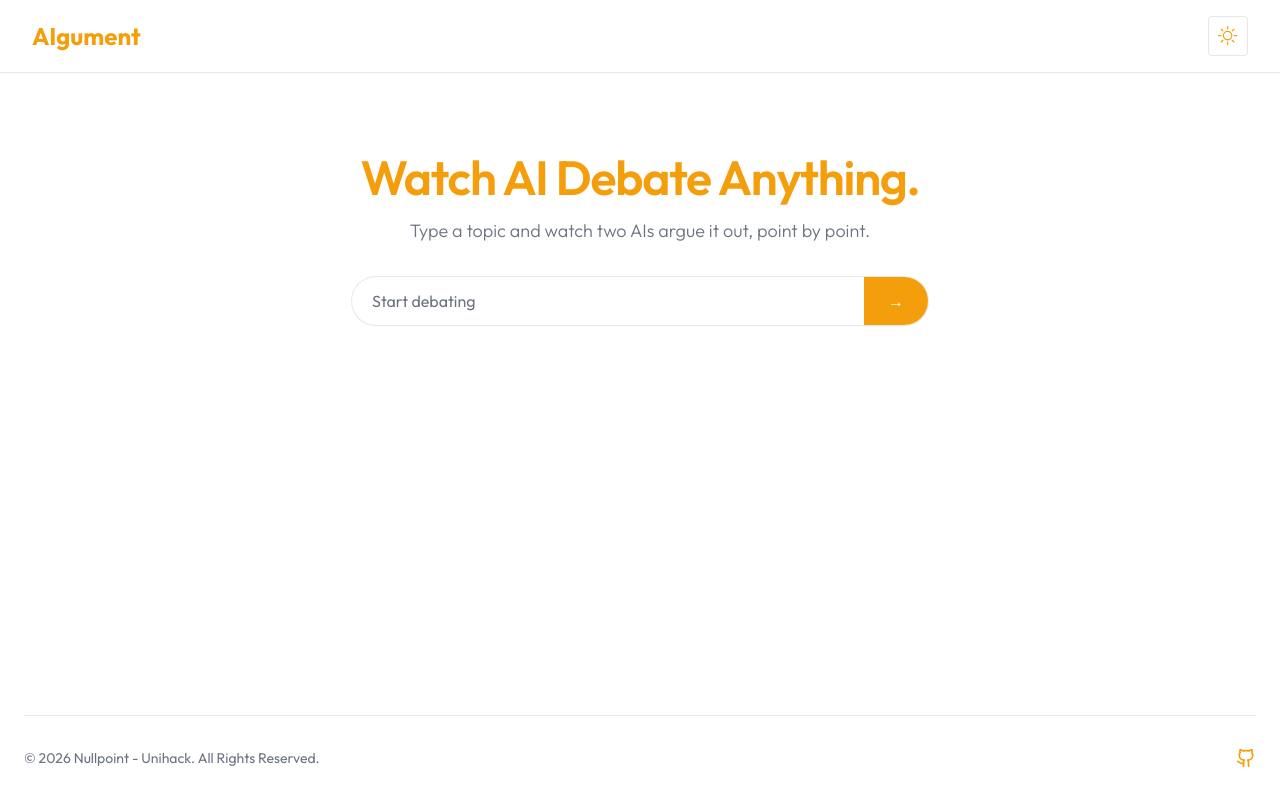
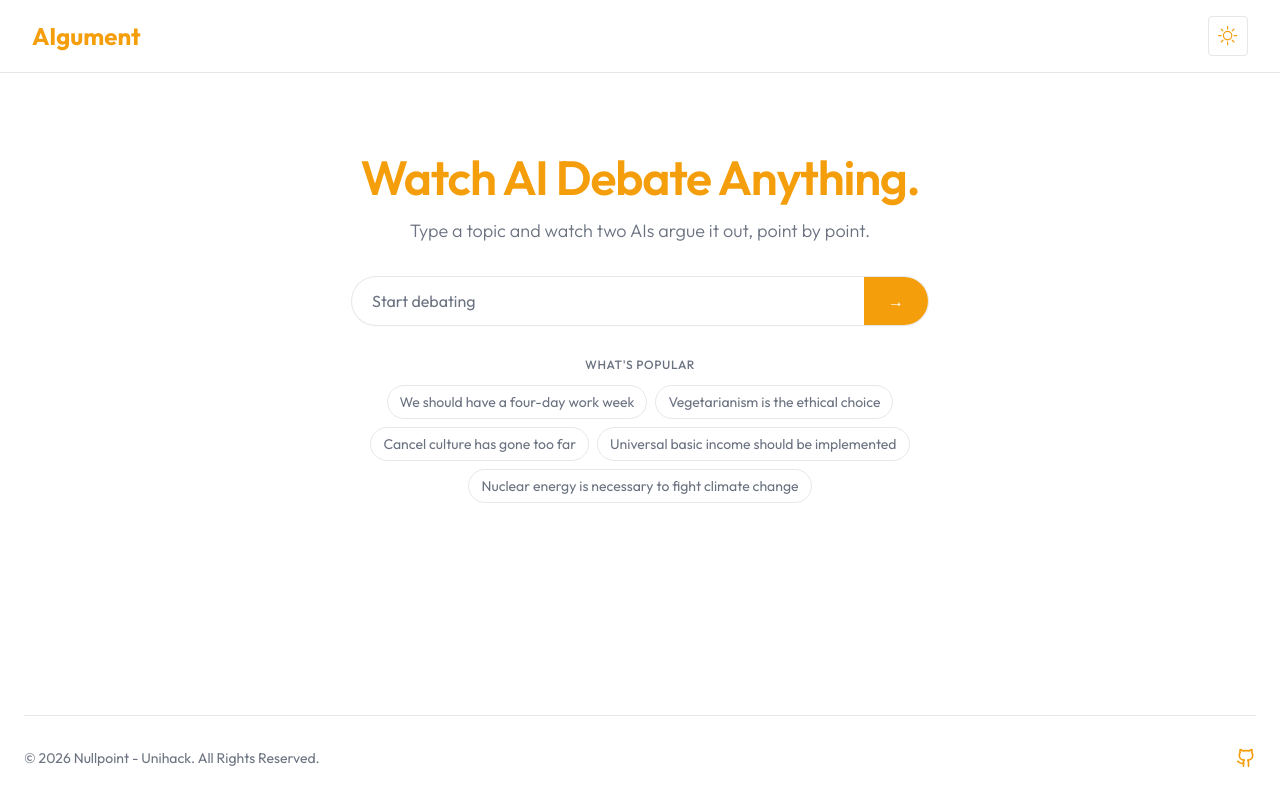
Before and after one commit to BruceHuangQQ/AIgument-frontend, a Next.js app: page / in a window 1280 px wide. Built offline with nearby package versions, Linux system fonts and the light colour scheme.

Commit message:
[FEAT] Add popular topics

```diff
--- a/components/pages/hero.tsx
+++ b/components/pages/hero.tsx
@@ -6,6 +6,7 @@ import { usePathname, useRouter, useSearchParams } from "next/navigation"
 import { Input } from "@/components/ui/input"
 import { Button } from "@/components/ui/button"
 import { MessageDiv } from "@/components/message-div"
+import { PopularTopics } from "@/components/popular-topics"
 import { fetchNextMessage, type Message } from "@/lib/debate"
 
 const ROUNDS = 3
@@ -64,11 +65,11 @@ export default function HeroHeader() {
     }
   }
 
-  const handleSubmit = async (event: FormEvent) => {
-    event.preventDefault()
-    const trimmed = topic.trim()
+  const startDebate = async (topicText: string) => {
+    const trimmed = topicText.trim()
     if (!trimmed) return
 
+    setTopic(trimmed)
     const params = new URLSearchParams(searchParams.toString())
     params.set("topic", trimmed)
     router.push(`${pathname}?${params.toString()}`)
@@ -78,6 +79,11 @@ export default function HeroHeader() {
     setDebateEnded(false)
     setCurrentSpeaker("for")
     await sendNext(trimmed, "for", [])
+  }
+
+  const handleSubmit = async (event: FormEvent) => {
+    event.preventDefault()
+    await startDebate(topic)
   }
 
   const hasTopic = topic.trim().length > 0
@@ -114,12 +120,13 @@ export default function HeroHeader() {
               </Button>
             </div>
           </form>
+          <PopularTopics onSelectTopic={startDebate} />
         </div>
       )}
 
       {submitted && hasTopic && (
         <div className="flex w-full flex-1 items-stretch justify-center">
-          <div className="flex h-full max-h-[60vh] w-full max-w-2xl flex-col items-stretch gap-2 overflow-y-auto text-left">
+          <div className="flex h-full max-h-[60vh] w-full max-w-3xl flex-col items-stretch gap-2 overflow-y-auto text-left">
             {conversation.map((item, index) => (
               <MessageDiv
                 key={`${item.speaker}-${index}`}
--- /dev/null
+++ b/components/popular-topics.tsx
@@ -0,0 +1,43 @@
+"use client"
+
+import { useState, useEffect } from "react"
+import popularTopics from "@/data/popular-topics.json"
+
+function pickRandom<T>(arr: T[], n: number): T[] {
+  const shuffled = [...arr].sort(() => Math.random() - 0.5)
+  return shuffled.slice(0, n)
+}
+
+const allTopics = popularTopics as string[]
+
+type PopularTopicsProps = {
+  onSelectTopic: (topic: string) => void
+}
+
+export function PopularTopics({ onSelectTopic }: PopularTopicsProps) {
+  const [topics, setTopics] = useState<string[]>([])
+
+  useEffect(() => {
+    setTopics(pickRandom(allTopics, 5))
+  }, [])
+
+  return (
+    <div className="w-full max-w-xl space-y-3">
+      <p className="text-xs font-medium text-muted-foreground uppercase tracking-wider">
+        What&apos;s popular
+      </p>
+      <div className="flex flex-wrap justify-center gap-2">
+        {topics.map((t) => (
+          <button
+            key={t}
+            type="button"
+            onClick={() => onSelectTopic(t)}
+            className="rounded-full border border-border bg-background px-3 py-1.5 text-sm text-muted-foreground transition-colors hover:border-foreground/30 hover:text-foreground"
+          >
+            {t}
+          </button>
+        ))}
+      </div>
+    </div>
+  )
+}
--- /dev/null
+++ b/data/popular-topics.json
@@ -0,0 +1,14 @@
+[
+  "Universal basic income should be implemented",
+  "Social media does more harm than good",
+  "Remote work is better than office work",
+  "AI will create more jobs than it destroys",
+  "Vegetarianism is the ethical choice",
+  "Cryptocurrency is the future of money",
+  "College is worth the cost",
+  "Cancel culture has gone too far",
+  "Nuclear energy is necessary to fight climate change",
+  "We should have a four-day work week",
+  "Space exploration is worth the investment",
+  "Privacy is more important than security"
+]
--- a/package.json
+++ b/package.json
@@ -1,5 +1,5 @@
 {
-  "name": "next-shadcn-landing",
+  "name": "aigument-frontend",
   "version": "0.1.0",
   "private": true,
   "scripts": {
```
Also changed, not shown: config/contents.ts (deleted, +0 -59 lines).
